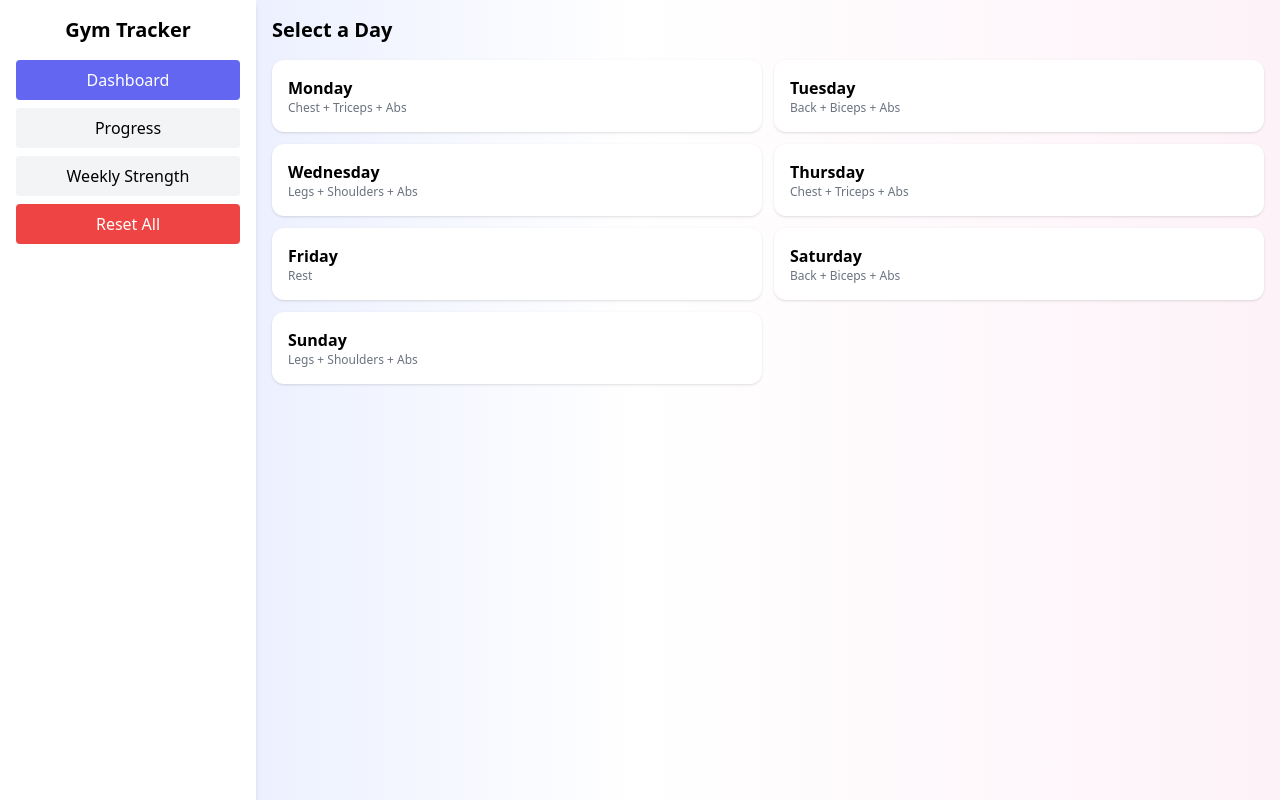
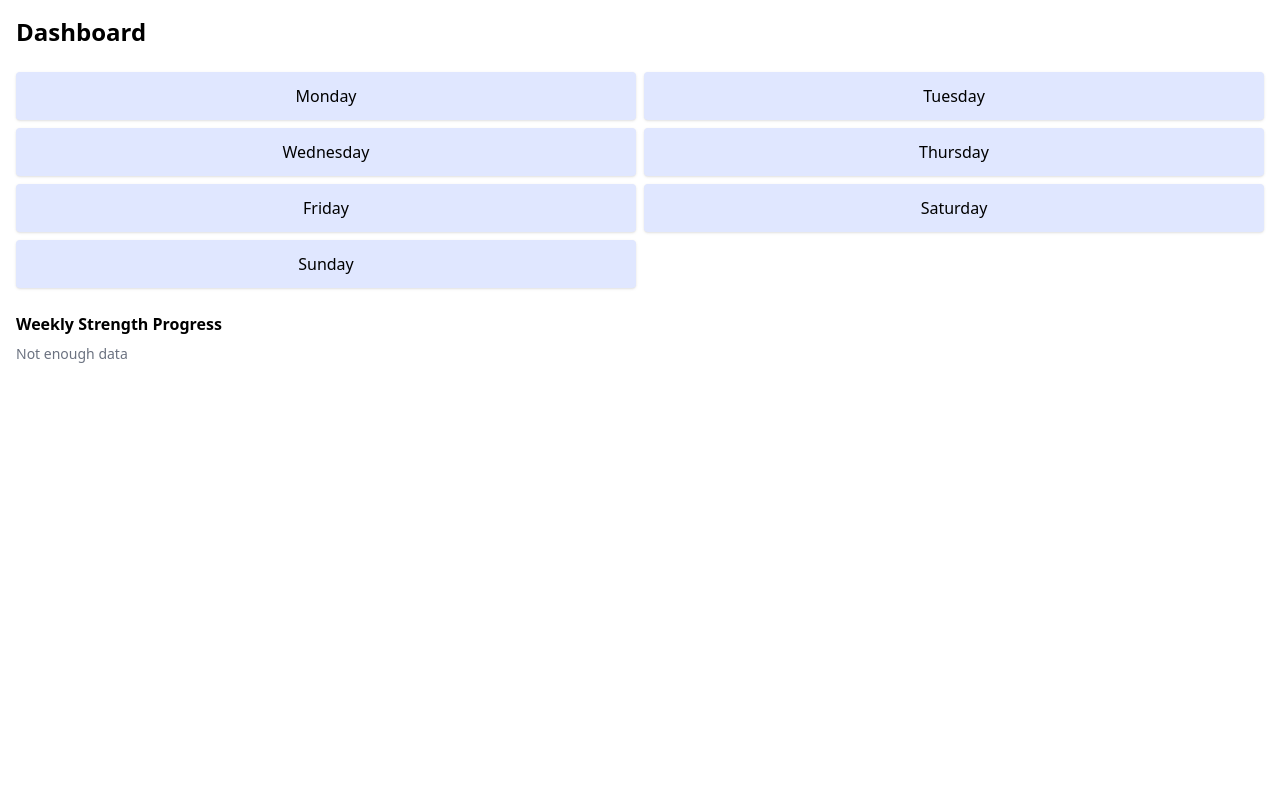
Before and after one commit to Ammar-Hus/gym-tracker1, a React (Create React App) app: page / in a window 1280 px wide. Built offline with nearby package versions, Linux system fonts and the light colour scheme; the HTML template or start-up script is replaced by a standard one.

Commit message:
Update App.jsx

```diff
--- a/src/App.jsx
+++ b/src/App.jsx
@@ -1,286 +1,200 @@
-import React, { useEffect, useMemo, useState } from 'react';
-import { LineChart, Line, XAxis, YAxis, Tooltip, ResponsiveContainer, CartesianGrid } from 'recharts';
-import { format, parseISO } from 'date-fns';
+import React, { useState, useEffect } from "react";
 
+// Split Plan
 const SPLIT = [
-  { day: 'Monday', muscle: 'Chest + Triceps + Abs', exercises: ['Bench Press','Incline DB Press','Dips','Pushdowns','Overhead DB Extension','Plank','Deadbug','Woodchoppers'] },
-  { day: 'Tuesday', muscle: 'Back + Biceps + Abs', exercises: ['Pull-Ups','Barbell Rows','Seated Rows','Barbell Curls','DB Curls','Concentration Curl','Plank','Hanging Leg Raise'] },
-  { day: 'Wednesday', muscle: 'Legs + Shoulders + Abs', exercises: ['Squats','RDLs','Lunges','OHP','Lateral Raises','Rear Delt Flys','Hanging Leg Raise','Russian Twists'] },
-  { day: 'Thursday', muscle: 'Chest + Triceps + Abs', exercises: ['Incline Bench','Chest Flys','Push-Ups','Skullcrushers','Rope Pushdowns','Dips','Plank'] },
-  { day: 'Friday', muscle: 'Rest', exercises: [] },
-  { day: 'Saturday', muscle: 'Back + Biceps + Abs', exercises: ['Lat Pulldown','T-Bar Row','DB Row','Incline DB Curl','Hammer Curl','Cable Curl','Decline Crunch','V-Ups','Cable Crunch'] },
-  { day: 'Sunday', muscle: 'Legs + Shoulders + Abs', exercises: ['Leg Press','Leg Extension','Ham Curl','Arnold Press','Front Raise','Cable Lateral Raise','Stretch & Mobility','Plank'] }
+  { day: "Monday", exercises: ["Bench Press", "Overhead Press", "Lateral Raise", "Tricep Pushdown", "Chest Fly"] },
+  { day: "Tuesday", exercises: ["Lat Pulldown", "Barbell Row", "Dumbbell Row", "Bicep Curl", "Face Pull"] },
+  { day: "Wednesday", exercises: ["Squat", "Lunge", "Leg Press", "Leg Curl", "Calf Raise"] },
+  { day: "Thursday", exercises: [] },
+  { day: "Friday", exercises: ["Incline Bench Press", "Shoulder Press", "Front Raise", "Skull Crusher", "Cable Crossover"] },
+  { day: "Saturday", exercises: ["Pull-Up", "T-Bar Row", "Seated Row", "Hammer Curl", "Shrug"] },
+  { day: "Sunday", exercises: ["Deadlift", "Leg Extension", "Bulgarian Split Squat", "Glute Bridge", "Standing Calf Raise"] },
 ];
 
-const STORAGE_KEY = 'gympro_logs_v2';
-const CUSTOM_ABS_KEY = 'gympro_custom_abs';
-function uid(){ return Math.random().toString(36).slice(2,9); }
-
-function groupByExercise(logs){
-  const map = {};
-  logs.forEach(l=>{
-    if(!map[l.exercise]) map[l.exercise]=[];
-    map[l.exercise].push(l);
-  });
-  Object.keys(map).forEach(k=> map[k].sort((a,b)=> new Date(a.date) - new Date(b.date)));
-  return map;
+// Helper to get week number
+function getWeek(dateStr) {
+  const d = new Date(dateStr);
+  const oneJan = new Date(d.getFullYear(), 0, 1);
+  const numberOfDays = Math.floor((d - oneJan) / (24 * 60 * 60 * 1000));
+  return Math.ceil((d.getDay() + 1 + numberOfDays) / 7);
 }
 
-export default function App(){
-  const [logs, setLogs] = useState(()=>{ try{ const raw = localStorage.getItem(STORAGE_KEY); return raw? JSON.parse(raw): []; }catch(e){return []} });
-  const [customAbs, setCustomAbs] = useState(()=>{ try{ const raw = localStorage.getItem(CUSTOM_ABS_KEY); return raw? JSON.parse(raw): []; }catch(e){return []} });
+function App() {
+  const [logs, setLogs] = useState([]);
+  const [showPanel, setShowPanel] = useState(false);
   const [selectedDay, setSelectedDay] = useState(null);
   const [selectedExercise, setSelectedExercise] = useState(null);
-  const [showPanel, setShowPanel] = useState(false);
-  const [setsInput, setSetsInput] = useState([{set:1,reps:8,weight:0}]);
-  const [date, setDate] = useState(format(new Date(),'yyyy-MM-dd'));
-  const [tab, setTab] = useState('dashboard');
-  const [addingAbs, setAddingAbs] = useState(false);
-  const [newAbsName, setNewAbsName] = useState("");
+  const [weight, setWeight] = useState("");
+  const [reps, setReps] = useState("");
 
-  useEffect(()=>{ localStorage.setItem(STORAGE_KEY, JSON.stringify(logs)); },[logs]);
-  useEffect(()=>{ localStorage.setItem(CUSTOM_ABS_KEY, JSON.stringify(customAbs)); },[customAbs]);
+  // Load logs from localStorage
+  useEffect(() => {
+    const saved = localStorage.getItem("logs");
+    if (saved) setLogs(JSON.parse(saved));
+  }, []);
 
-  function openDay(day){
-    setSelectedDay(day);
-    setSelectedExercise(null);
-    setShowPanel(true);
-    setSetsInput([{set:1,reps:8,weight:0}]);
-  }
-  function openExercise(ex){
-    setSelectedExercise(ex);
-    setSetsInput([{set:1,reps:8,weight:0}]);
-  }
-  function addSetRow(){ setSetsInput(prev=>[...prev, {set: prev.length+1, reps:8, weight:0}]); }
-  function updateSet(idx, field, val){ const copy=[...setsInput]; copy[idx][field]=Number(val)||0; setSetsInput(copy); }
-  function removeSet(idx){ const copy=[...setsInput]; copy.splice(idx,1); copy.forEach((r,i)=>r.set=i+1); setSetsInput(copy); }
+  // Save logs to localStorage
+  useEffect(() => {
+    localStorage.setItem("logs", JSON.stringify(logs));
+  }, [logs]);
 
-  function saveExercise(){
-    if(!selectedExercise) return;
-    const newEntries = setsInput.map(s=>({
-      id: uid(), date, day: selectedDay || format(parseISO(date),'EEEE'), exercise: selectedExercise,
-      set: s.set, reps: Number(s.reps), weight: Number(s.weight)
-    }));
-    setLogs(prev=>[...prev, ...newEntries].sort((a,b)=> new Date(a.date) - new Date(b.date)));
-    setSetsInput([{set:1,reps:8,weight:0}]);
-    setSelectedExercise(null);
-  }
+  // Add a new set
+  const addSet = () => {
+    if (!weight || !reps) return;
+    const entry = {
+      day: selectedDay,
+      exercise: selectedExercise,
+      weight: parseFloat(weight),
+      reps: parseInt(reps),
+      date: new Date().toISOString().split("T")[0],
+    };
+    setLogs([...logs, entry]);
+    setWeight("");
+    setReps("");
+  };
 
-  function addCustomAbs(){
-    if(newAbsName.trim()){
-      setCustomAbs(prev=>[...prev,newAbsName.trim()]);
-      setNewAbsName("");
-      setAddingAbs(false);
+  // Weekly Strength comparison (last week vs current week)
+  const getWeeklyProgress = () => {
+    const weeks = {};
+
+    logs.forEach((l) => {
+      const week = getWeek(l.date);
+      if (!weeks[week]) weeks[week] = {};
+      if (!weeks[week][l.exercise]) weeks[week][l.exercise] = [];
+      weeks[week][l.exercise].push(l);
+    });
+
+    const sortedWeeks = Object.keys(weeks).map((w) => parseInt(w)).sort((a, b) => a - b);
+    const currentWeek = sortedWeeks[sortedWeeks.length - 1];
+    const lastWeek = sortedWeeks[sortedWeeks.length - 2];
+
+    if (!lastWeek) return [];
+
+    const progress = [];
+
+    Object.keys(weeks[currentWeek]).forEach((ex) => {
+      const currentLogs = weeks[currentWeek][ex];
+      const lastLogs = weeks[lastWeek]?.[ex];
+
+      if (lastLogs && currentLogs.length > 0) {
+        const currentLast = currentLogs[currentLogs.length - 1];
+        const lastLast = lastLogs[lastLogs.length - 1];
+
+        if (currentLast && lastLast) {
+          const diff = currentLast.weight - lastLast.weight;
+          progress.push({ exercise: ex, diff });
         }
       }
-  function deleteCustomAbs(name){
-    setCustomAbs(prev=> prev.filter(x=>x!==name));
-  }
+    });
 
-  function deleteLog(id){ setLogs(prev=> prev.filter(l=>l.id!==id)); }
+    return progress;
+  };
 
-  const exerciseMap = useMemo(()=> groupByExercise(logs), [logs]);
-
-  const progressSummary = useMemo(()=>{
-    const exs = Object.keys(exerciseMap).length ? Object.keys(exerciseMap) : SPLIT.flatMap(s=>s.exercises);
-    return exs.map(ex=>{
-      const arr = exerciseMap[ex]||[];
-      if(!arr.length) return {exercise:ex, first:null, latest:null, weightDiff:null, repsDiff:null, pctWeight:null, pctReps:null};
-      const first = arr[0];
-      const latest = arr[arr.length-1];
-      const weightDiff = latest.weight - first.weight;
-      const repsDiff = latest.reps - first.reps;
-      const pctWeight = first.weight? Math.round((weightDiff/first.weight)*100*100)/100 : null;
-      const pctReps = first.reps? Math.round((repsDiff/first.reps)*100*100)/100 : null;
-      return {exercise:ex, first, latest, weightDiff, repsDiff, pctWeight, pctReps};
-    });
-  }, [exerciseMap]);
-
-  function chartDataForExercise(ex){
-    const arr = (exerciseMap[ex]||[]).map(r=>({ date: r.date, weight: r.weight, reps: r.reps }));
-    const map = {};
-    arr.forEach(a=>{
-      if(!map[a.date]) map[a.date]={weightSum:0,repsSum:0,count:0};
-      map[a.date].weightSum += a.weight;
-      map[a.date].repsSum += a.reps;
-      map[a.date].count +=1;
-    });
-    return Object.keys(map).sort().map(d=>({ date:d, weight: Math.round((map[d].weightSum/map[d].count)*100)/100, reps: Math.round((map[d].repsSum/map[d].count)*100)/100 }));
-  }
-
-  function getWeekKey(d){
-    const date = new Date(d);
-    const onejan = new Date(date.getFullYear(),0,1);
-    const week = Math.ceil((((date - onejan)/86400000)+onejan.getDay()+1)/7);
-    return `${date.getFullYear()}-${week}`;
-  }
-
-  const primary = 'bg-gradient-to-r from-indigo-100 via-white to-pink-50';
+  const weeklyProgress = getWeeklyProgress();
 
   return (
-    <div className={`min-h-screen ${primary} flex flex-col md:flex-row`}>
-      {/* Sidebar */}
-      <div className="md:w-64 p-4 bg-white shadow-md flex-shrink-0">
-        <div className="text-xl font-bold mb-4 text-center">Gym Tracker</div>
-        <button onClick={()=>setTab('dashboard')} className={`w-full p-2 mb-2 rounded ${tab==='dashboard'?'bg-indigo-500 text-white':'bg-gray-100'}`}>Dashboard</button>
-        <button onClick={()=>setTab('progress')} className={`w-full p-2 mb-2 rounded ${tab==='progress'?'bg-indigo-500 text-white':'bg-gray-100'}`}>Progress</button>
-        <button onClick={()=>setTab('weekly')} className={`w-full p-2 mb-2 rounded ${tab==='weekly'?'bg-indigo-500 text-white':'bg-gray-100'}`}>Weekly Strength</button>
-        <button onClick={()=>{localStorage.removeItem(STORAGE_KEY); setLogs([]); localStorage.removeItem(CUSTOM_ABS_KEY); setCustomAbs([]);}} className="w-full p-2 mb-2 rounded bg-red-500 text-white">Reset All</button>
-      </div>
-
-      {/* Main Content */}
-      <div className="flex-1 p-4 overflow-y-auto">
+    <div className="p-4 space-y-6">
       {/* Dashboard */}
-        {tab==='dashboard' && (
-          <div className="space-y-4">
-            <div className="text-xl font-bold">Select a Day</div>
-            <div className="grid grid-cols-1 sm:grid-cols-2 gap-3">
-              {SPLIT.map(d=>(
-                <button key={d.day} onClick={()=>openDay(d.day)} className="p-4 rounded-xl shadow bg-white text-left">
-                  <div className="font-semibold">{d.day}</div>
-                  <div className="text-xs text-gray-500">{d.muscle}</div>
+      <h1 className="text-2xl font-bold">Dashboard</h1>
+      <div className="grid grid-cols-2 gap-2">
+        {SPLIT.map((d) => (
+          <button
+            key={d.day}
+            className="p-3 bg-indigo-100 rounded shadow"
+            onClick={() => {
+              setSelectedDay(d.day);
+              setShowPanel(true);
+              setSelectedExercise(null);
+            }}
+          >
+            {d.day}
           </button>
         ))}
       </div>
 
-            {/* Panel when a day is selected */}
+      {/* Weekly Strength Progress */}
+      <div>
+        <h2 className="font-semibold mb-2">Weekly Strength Progress</h2>
+        <ul className="space-y-1">
+          {weeklyProgress.length === 0 && <li className="text-sm text-gray-500">Not enough data</li>}
+          {weeklyProgress.map((p, i) => (
+            <li key={i} className="flex items-center">
+              <span className="w-40">{p.exercise}</span>
+              <span className={p.diff > 0 ? "text-green-600" : p.diff < 0 ? "text-red-600" : "text-gray-600"}>
+                {p.diff > 0 ? `▲ +${p.diff}kg` : p.diff < 0 ? `▼ ${p.diff}kg` : "— no change"}
+              </span>
+            </li>
+          ))}
+        </ul>
+      </div>
+
+      {/* Right Panel for Day/Exercise */}
       {showPanel && selectedDay && (
-              <div className="p-4 rounded-xl bg-white shadow mt-4">
+        <div className="fixed inset-0 z-50 bg-black/40 flex justify-center md:justify-end items-start pt-10 px-2">
+          <div className="bg-white w-full max-w-md p-4 rounded-xl shadow overflow-y-auto max-h-[90vh]">
             <div className="flex justify-between items-center mb-3">
-                  <div className="font-bold text-lg">{selectedDay}</div>
-                  <button onClick={()=>setShowPanel(false)} className="text-red-500">Close</button>
+              <div className="font-bold">{selectedDay} Exercises</div>
+              <button onClick={() => setShowPanel(false)}>✕</button>
             </div>
-                <div className="grid grid-cols-2 sm:grid-cols-3 gap-2 mb-3">
-                  {SPLIT.find(s=>s.day===selectedDay)?.exercises.map(ex=>(
-                    <button key={ex} onClick={()=>openExercise(ex)} className={`p-2 rounded border ${selectedExercise===ex?'bg-indigo-500 text-white':'bg-gray-100'}`}>
-                      {ex}
-                    </button>
-                  ))}
-                  {customAbs.map(ex=>(
-                    <button key={ex} onClick={()=>openExercise(ex)} className={`p-2 rounded border ${selectedExercise===ex?'bg-indigo-500 text-white':'bg-gray-100'}`}>
+
+            {/* Show Exercise List */}
+            {!selectedExercise && (
+              <div className="space-y-2">
+                {(SPLIT.find((d) => d.day === selectedDay)?.exercises || []).map((ex) => (
+                  <button
+                    key={ex}
+                    onClick={() => setSelectedExercise(ex)}
+                    className="block w-full text-left p-2 bg-indigo-50 rounded"
+                  >
                     {ex}
                   </button>
                 ))}
               </div>
+            )}
 
+            {/* Show Logs + Input for Exercise */}
             {selectedExercise && (
-                  <div className="mt-3">
-                    <div className="font-semibold mb-2">Logging for: {selectedExercise}</div>
-                    <div className="space-y-2">
-                      {setsInput.map((s,idx)=>(
-                        <div key={idx} className="flex items-center gap-2">
-                          <span>Set {s.set}</span>
-                          <input type="number" value={s.reps} onChange={e=>updateSet(idx,'reps',e.target.value)} className="w-20 p-1 border rounded" placeholder="Reps"/>
-                          <input type="number" value={s.weight} onChange={e=>updateSet(idx,'weight',e.target.value)} className="w-24 p-1 border rounded" placeholder="Weight (kg)"/>
-                          {setsInput.length>1 && <button onClick={()=>removeSet(idx)} className="text-red-500">✕</button>}
+              <div>
+                <h3 className="font-semibold mb-2">{selectedExercise}</h3>
+                <div className="flex gap-2 mb-2">
+                  <input
+                    type="number"
+                    placeholder="Weight"
+                    value={weight}
+                    onChange={(e) => setWeight(e.target.value)}
+                    className="border p-2 rounded w-1/2"
+                  />
+                  <input
+                    type="number"
+                    placeholder="Reps"
+                    value={reps}
+                    onChange={(e) => setReps(e.target.value)}
+                    className="border p-2 rounded w-1/2"
+                  />
                 </div>
+                <button onClick={addSet} className="bg-indigo-500 text-white px-3 py-1 rounded">
+                  Add Set
+                </button>
+
+                <div className="mt-4">
+                  <h4 className="font-semibold">Logs</h4>
+                  <ul className="text-sm space-y-1">
+                    {logs
+                      .filter((l) => l.exercise === selectedExercise && l.day === selectedDay)
+                      .map((l, i) => (
+                        <li key={i}>
+                          {l.date} - {l.weight}kg × {l.reps}
+                        </li>
                       ))}
-                    </div>
-                    <div className="flex gap-2 mt-2">
-                      <button onClick={addSetRow} className="px-2 py-1 rounded bg-gray-200">+ Add Set</button>
-                      <button onClick={saveExercise} className="px-2 py-1 rounded bg-indigo-500 text-white">Save</button>
+                  </ul>
                 </div>
               </div>
             )}
           </div>
-            )}
-          </div>
-        )}
-
-        {/* Progress */}
-        {tab==='progress' && (
-          <div className="space-y-6">
-            <div className="text-xl font-bold">Progress Summary</div>
-            <div className="grid gap-3">
-              {progressSummary.map(item=>(
-                <div key={item.exercise} className="p-3 rounded-xl bg-white shadow overflow-x-auto">
-                  <div className="font-semibold mb-1">{item.exercise}</div>
-                  {item.first && item.latest ? (
-                    <>
-                      <div className="text-sm text-gray-500">First: {item.first.weight}kg × {item.first.reps} reps</div>
-                      <div className="text-sm text-gray-500">Latest: {item.latest.weight}kg × {item.latest.reps} reps</div>
-                      <div className="text-sm">Weight Change: {item.weightDiff}kg ({item.pctWeight || 0}%)</div>
-                      <div className="text-sm">Reps Change: {item.repsDiff} reps ({item.pctReps || 0}%)</div>
-                    </>
-                  ) : (
-                    <div className="text-sm text-gray-400">No logs yet</div>
-                  )}
-                  <ResponsiveContainer width="100%" height={150}>
-                    <LineChart data={chartDataForExercise(item.exercise)}>
-                      <CartesianGrid strokeDasharray="3 3" />
-                      <XAxis dataKey="date" tickFormatter={d=>d.slice(5)} />
-                      <YAxis />
-                      <Tooltip />
-                      <Line type="monotone" dataKey="weight" stroke="#6366F1" />
-                      <Line type="monotone" dataKey="reps" stroke="#EC4899" />
-                    </LineChart>
-                  </ResponsiveContainer>
-                </div>
-              ))}
-            </div>
-          </div>
-        )}
-
-        {/* Weekly Strength */}
-        {tab==='weekly' && (
-          <div>
-            <div className="text-xl font-bold mb-3">Weekly Strength Overview</div>
-            {SPLIT.map(day=>{
-              const defaultExercises = day.exercises || [];
-              const customExercisesLogged = logs
-                .filter(log => log.day === day.day && !defaultExercises.includes(log.exercise))
-                .map(log => log.exercise);
-              const uniqueCustomExercises = [...new Set(customExercisesLogged)];
-              const allExercises = [...defaultExercises, ...uniqueCustomExercises];
-
-              return (
-                <div key={day.day} className="mb-4 p-3 rounded-xl bg-white shadow">
-                  <div className="font-semibold">{day.day} ({day.muscle})</div>
-                  {allExercises.map(ex=>{
-                    const arr = logs.filter(l=>l.exercise===ex && l.day===day.day).sort((a,b)=> new Date(a.date) - new Date(b.date));
-                    if(!arr.length) return null;
-
-                    const byWeek = {};
-                    arr.forEach(l=>{
-                      const w = getWeekKey(l.date);
-                      if(!byWeek[w]) byWeek[w]=[];
-                      byWeek[w].push(l);
-                    });
-                    const weeks = Object.keys(byWeek).sort();
-                    if(weeks.length < 2){
-                      return <div key={ex} className="text-sm text-gray-400">{ex}: Not enough weekly data</div>;
-                    }
-                    const lastWeek = weeks[weeks.length-2];
-                    const thisWeek = weeks[weeks.length-1];
-                    const prevEntry = byWeek[lastWeek][byWeek[lastWeek].length-1];
-                    const currEntry = byWeek[thisWeek][byWeek[thisWeek].length-1];
-
-                    const pctWeight = prevEntry.weight ? Math.round(((currEntry.weight - prevEntry.weight)/prevEntry.weight)*100*100)/100 : null;
-                    const pctReps = prevEntry.reps ? Math.round(((currEntry.reps - prevEntry.reps)/prevEntry.reps)*100*100)/100 : null;
-
-                    return (
-                      <div key={ex} className="text-sm">
-                        {ex}: {currEntry.weight}kg × {currEntry.reps} reps{" "}
-                        {pctWeight!==null ? (
-                          <span className={pctWeight>=0 ? "text-green-600" : "text-red-600"}>
-                            ({pctWeight}% {pctWeight>=0 ? "↑" : "↓"} weight)
-                          </span>
-                        ) : <span className="text-gray-500">(New weight)</span>}
-                        {" , "}
-                        {pctReps!==null ? (
-                          <span className={pctReps>=0 ? "text-green-600" : "text-red-600"}>
-                            ({pctReps}% {pctReps>=0 ? "↑" : "↓"} reps)
-                          </span>
-                        ) : <span className="text-gray-500">(New reps)</span>}
-                      </div>
-                    );
-                  })}
-                </div>
-              );
-            })}
         </div>
       )}
     </div>
-    </div>
   );
 }
+
+export default App;
```
Lines whose indentation alone changed are shown as unchanged.
